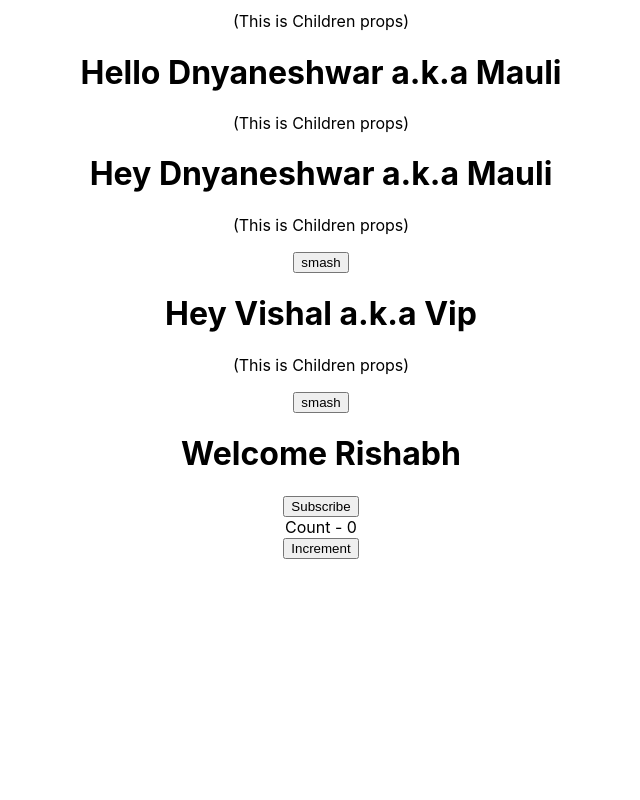
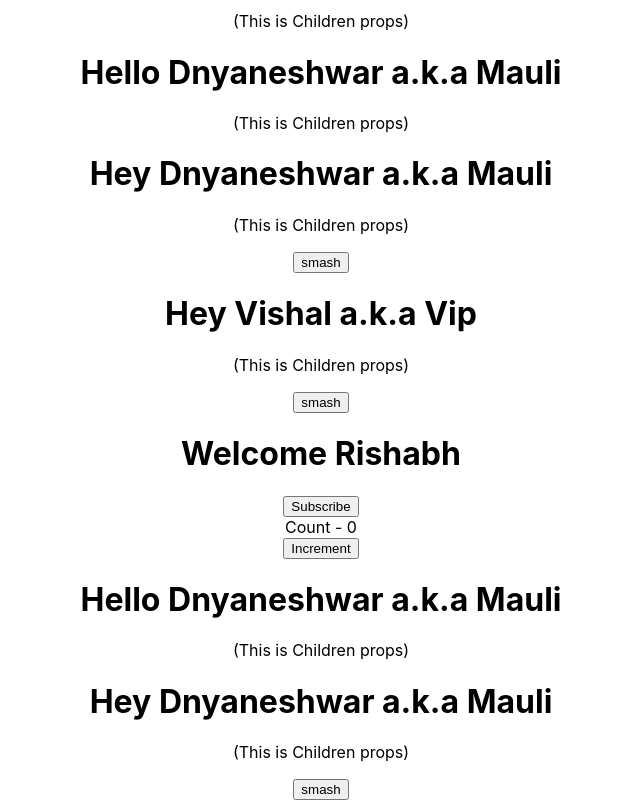
Before and after one commit to rishabhjaiswal155/React, a React (Create React App) app: page / in a window 1280 px wide. Shown: the part 344-1144 px from the top of the page, without its empty margins (319-959 px from the left). Before the commit the page ends 903 px from the top, so only its background shows below. Built offline with nearby package versions, Linux system fonts and the light colour scheme.

Commit message:
Destructuring props with functional and class Component

```diff
--- a/src/App.js
+++ b/src/App.js
@@ -4,7 +4,9 @@ import {Rishabh} from './components/Rishabh';
 import Rishi from './components/Rishi';
 import Hello from './components/Hello';
 import Friends from './components/Friends';
+import Friends1 from './components/Friends1';
 import Jigri from './components/Jigri';
+import Jigri1 from './components/Jigri1';
 import Message from './components/Messsage';
 import Count from './components/Count';
 function App() {
@@ -33,6 +35,13 @@ function App() {
       </Jigri>
  <Message/>
  <Count/>
+ <Friends1 name="Dnyaneshwar" nickname="Mauli">
+        <p>(This is Children props)</p>
+      </Friends1>
+      <Jigri1 name="Dnyaneshwar" nickname="Mauli">
+        <p>(This is Children props)</p>
+        <button>smash</button>
+      </Jigri1>
       </div>
   );
 }
--- /dev/null
+++ b/src/components/Friends1.js
@@ -0,0 +1,12 @@
+import React from "react";
+//const Friends1=({name,nickname,children})=>{
+    const Friends1=props=>{
+        const {name,nickname,children}=props
+    return(
+        <div>
+            <h1>Hello {name} a.k.a {nickname}</h1>
+            {children}
+        </div>
+    )
+}
+export default Friends1
--- /dev/null
+++ b/src/components/Jigri1.js
@@ -0,0 +1,15 @@
+import React,{Component} from "react";
+class Jigri1 extends Component{
+    render(){
+        const {name,nickname,children}=this.props
+        return(
+            <div>
+                <h1>Hey {name} a.k.a {nickname}</h1>
+                {children}
+            </div>
+
+        )
+    }
+}
+
+export default Jigri1
```
